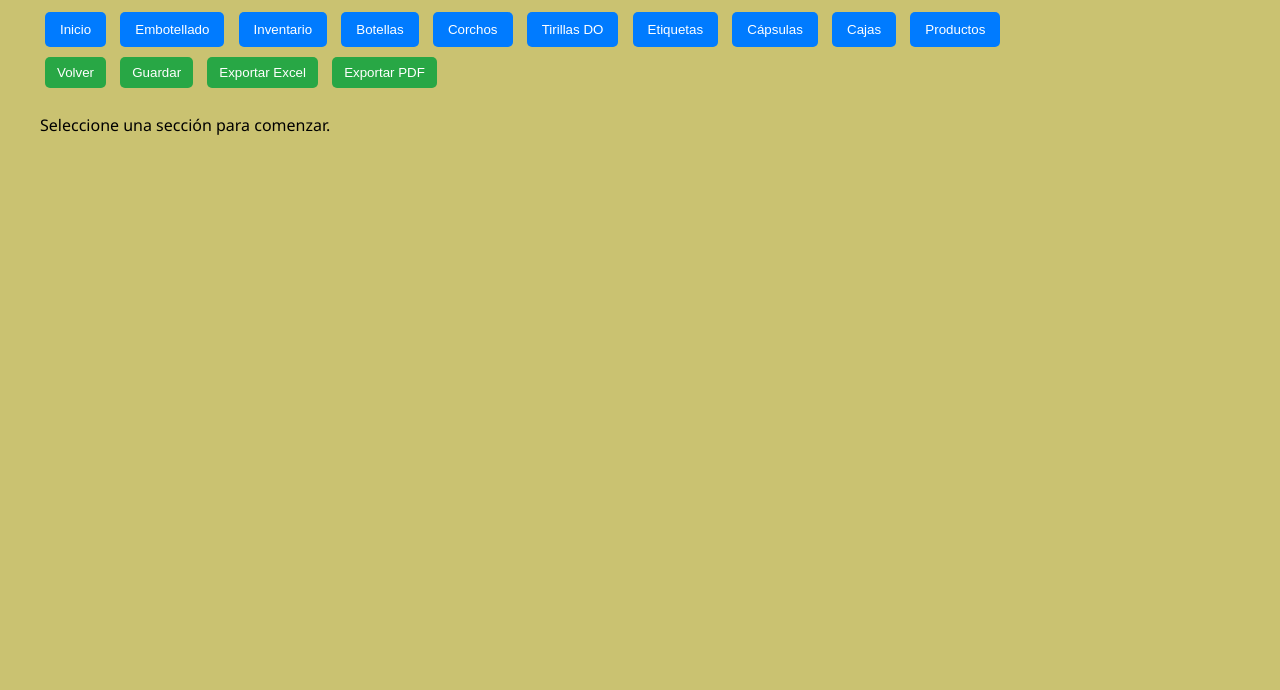
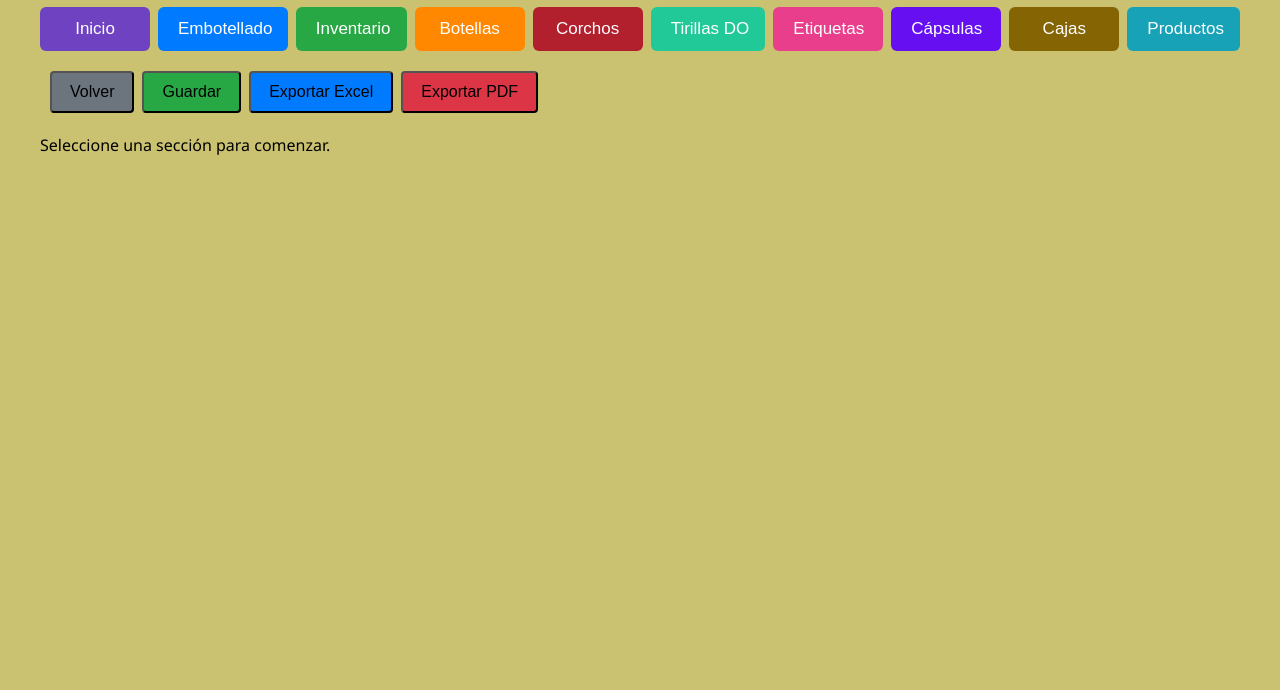
Before and after one commit to jnl521988/Embotellados, a plain HTML site: page index.html in a window 1280 px wide. Shown: the part 110-800 px from the top of the page. Drawn offline with nearby package versions, Linux system fonts and the light colour scheme.

Commit message:
Add files via upload

```diff
--- a/index.html
+++ b/index.html
@@ -14,17 +14,18 @@
 <h1>GESTIÓN DE EMBOTELLADOS</h1>
 
 <div class="menu">
-  <button onclick="mostrar('inicio')">Inicio</button>
-  <button onclick="mostrar('embotellado')">Embotellado</button>
-  <button onclick="mostrar('inventario')">Inventario</button>
-  <button onclick="mostrar('botellas')">Botellas</button>
-  <button onclick="mostrar('corchos')">Corchos</button>
-  <button onclick="mostrar('tirillasDO')">Tirillas DO</button>
-  <button onclick="mostrar('etiquetas')">Etiquetas</button>
-  <button onclick="mostrar('capsulas')">Cápsulas</button>
-  <button onclick="mostrar('cajas')">Cajas</button>
-  <button onclick="mostrar('Productos')">Productos</button>
+  <button class="btn-inicio" onclick="mostrar('inicio')">Inicio</button>
+  <button class="btn-embotellado" onclick="mostrar('embotellado')">Embotellado</button>
+  <button class="btn-inventario" onclick="mostrar('inventario')">Inventario</button>
+  <button class="btn-botellas" onclick="mostrar('botellas')">Botellas</button>
+  <button class="btn-corchos" onclick="mostrar('corchos')">Corchos</button>
+  <button class="btn-tirillas" onclick="mostrar('tirillasDO')">Tirillas DO</button>
+  <button class="btn-etiquetas" onclick="mostrar('etiquetas')">Etiquetas</button>
+  <button class="btn-capsulas" onclick="mostrar('capsulas')">Cápsulas</button>
+  <button class="btn-cajas" onclick="mostrar('cajas')">Cajas</button>
+  <button class="btn-productos" onclick="mostrar('Productos')">Productos</button>
 </div>
+
 
 <div class="acciones">
   <button onclick="mostrar('inicio')">Volver</button>
@@ -99,28 +100,34 @@
 </tr>
 </thead>
 <tbody>
+  <!-- Las filas iniciales se generarán con JS -->
+</tbody>
+</table>
+</section>
+
 <script>
-const marcas=["24 Mozas","Madremia","Abracadabra","Platón","Loquillo Tinto","Encomienda de la Vega","Loquillo Rosado","El Principito","Vocablos","MG 24 Mozas","MG Madremia","MG Abracadabra"];
-const tbodyInv=document.getElementById('tablaInventario')?.querySelector('tbody');
-if(tbodyInv){
-  marcas.forEach(marca=>{
-    for(let i=0;i<2;i++){
-      const tr=document.createElement('tr');
-      tr.addEventListener('change',()=>calcInventario(tr));
-      tr.innerHTML=`<td>${marca}</td><td><input type="number"></td>
-<td><input class="etiq" type="number"></td>
-<td><input class="sin" type="number"></td>
-<td><input class="total" disabled></td>
-<td><input></td>
-<td><button onclick="eliminarFila(this)">🗑️</button></td>`;
+document.addEventListener('DOMContentLoaded', () => {
+  const marcas = ["24 Mozas","Madremia","Abracadabra","Platón","Loquillo Tinto","Encomienda de la Vega","Loquillo Rosado","El Principito","Vocablos","MG 24 Mozas","MG Madremia","MG Abracadabra"];
+  const tbodyInv = document.getElementById('tablaInventario').querySelector('tbody');
+
+  // Crear filas iniciales con marcas
+  marcas.forEach(marca => {
+    for (let i = 0; i < 2; i++) {
+      const tr = document.createElement('tr');
+      tr.addEventListener('change', ()=>calcInventario(tr));
+      tr.innerHTML = `
+        <td><input placeholder="Marca"></td>
+        <td><input type="number"></td>
+        <td><input class="etiq" type="number"></td>
+        <td><input class="sin" type="number"></td>
+        <td><input class="total" disabled></td>
+        <td><input></td>
+        <td><button onclick="eliminarFila(this)">🗑️</button></td>`;
       tbodyInv.appendChild(tr);
     }
   });
-}
+});
 </script>
-</tbody>
-</table>
-</section>
 
 <!-- Botellas -->
 <section id="botellas" class="pagina">
--- a/script.js
+++ b/script.js
@@ -50,17 +50,27 @@ function addFila(tablaId){
   }
 
   /* INVENTARIO */
+
   else if(tablaId === 'tablaInventario'){
-    tr.innerHTML = `
-<td><input></td>
-<td><input type="number"></td>
-<td><input class="etiq" type="number"></td>
-<td><input class="sin" type="number"></td>
-<td><input class="total" disabled></td>
+  tr.innerHTML = `
+<td><input placeholder="Marca"></td>
+<td><input type="number" value="0"></td>
+<td><input class="etiq" type="number" value="0"></td>
+<td><input class="sin" type="number" value="0"></td>
+<td><input class="total" disabled value="0"></td>
 <td><input></td>
 <td><button onclick="eliminarFila(this)">🗑️</button></td>`;
-    tr.addEventListener('change',()=>calcInventario(tr));
-  }
+
+  // Listener para recalcular total al escribir
+  tr.querySelectorAll('.etiq, .sin').forEach(input => {
+    input.addEventListener('input', () => calcInventario(tr));
+  });
+
+  // Finalmente agregar fila al tbody
+  tbody.appendChild(tr);
+}
+
+
 
   /* TIRILLAS DO */
   else if(tablaId === 'tablaTirillasDO'){
--- a/style.css
+++ b/style.css
@@ -1,12 +1,6 @@
 body { font-family: 'Segoe UI', sans-serif; background:#cac271; padding:20px; line-height:1.5; }
 .container { max-width: 1200px; margin:auto; }
 h1 { text-align:center; color:#333; margin-bottom:20px; }
-
-.menu button { margin:5px; padding:10px 15px; background:#007bff; color:white; border:none; border-radius:5px; cursor:pointer; transition: background 0.2s; }
-.menu button:hover { background:#0056b3; }
-
-.acciones button { margin:5px; padding:8px 12px; background:#28a745; color:white; border:none; border-radius:5px; cursor:pointer; transition: background 0.2s; }
-.acciones button:hover { background:#1e7e34; }
 
 .add-btn { margin-bottom:10px; background:#17a2b8; color:white; border:none; padding:5px 10px; border-radius:4px; cursor:pointer; transition: background 0.2s; }
 .add-btn:hover { background:#117a8b; }
@@ -20,3 +14,55 @@ td input, td select { width:100%; padding:4px; border-radius:3px; }
 tbody tr:nth-child(even) { background:#f9f9f9; }
 button { cursor:pointer; border-radius:4px; }
 button:hover { opacity:0.8; }
+/* 🎨 Colores individuales por botón */
+.btn-inicio      { background:#6f42c1; }  /* Morado */
+.btn-embotellado { background:#007bff; }  /* Azul */
+.btn-inventario  { background:#28a745; }  /* Verde */
+.btn-botellas    { background:#ff8800; }  /* Naranja */
+.btn-corchos     { background:#b21f2d; }  /* Rojo vino */
+.btn-tirillas    { background:#20c997; }  /* Verde menta */
+.btn-etiquetas   { background:#e83e8c; }  /* Rosa */
+.btn-capsulas    { background:#6610f2; }  /* Púrpura */
+.btn-cajas       { background:#856404; }  /* Mostaza */
+.btn-productos   { background:#17a2b8; }  /* Celeste */
+
+/* Hover general para que quede uniforme */
+.menu button:hover { opacity:0.8; }
+
+/* Acciones con colores diferenciados */
+.acciones button:nth-child(1) { background:#6c757d; } /* Volver */
+.acciones button:nth-child(2) { background:#28a745; } /* Guardar */
+.acciones button:nth-child(3) { background:#007bff; } /* Excel */
+.acciones button:nth-child(4) { background:#dc3545; } /* PDF */
+/* 🔧 Ajuste general de tamaño */
+.menu {
+  display: flex;
+  flex-wrap: nowrap;      /* Mantiene TODO en una fila */
+  justify-content: center;
+  gap: 8px;               /* Espacio entre botones */
+}
+
+.menu button {
+  padding: 12px 20px;     /* Más grandes, pero controlado */
+  font-size: 17px;        /* Texto más visible */
+  min-width: 110px;       /* Tamaño mínimo para alinear */
+  border-radius: 6px;
+  color: white;
+  border: none;
+  cursor: pointer;
+  white-space: nowrap;     /* No se parte el texto */
+}
+
+/* 🔧 Botones de acciones también un poco más grandes */
+.acciones {
+  display: flex;
+  justify-content: flex-start;
+  gap: 8px;
+  margin-left: 10px;  /* opcional */
+  margin-top: 20px;   /* 👉 separa de lo que está arriba */
+}
+
+.acciones button {
+  padding: 10px 18px;
+  font-size: 16px;
+}
```
